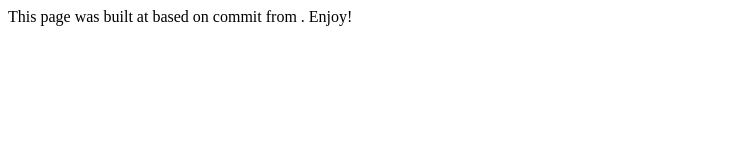
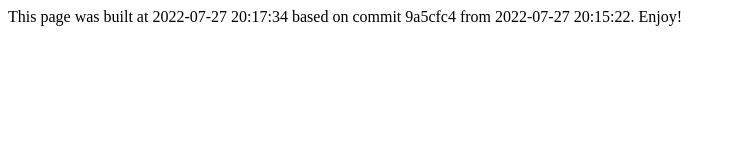
Before and after one commit to n-st/running-order-TEMPLATE, a plain HTML site: page index.html in a window 1280 px wide. Shown: the whole page, without its empty margins (0-736 px from the left). Drawn offline with Linux system fonts and the light colour scheme.

Commit message:
Generated from commit 9a5cfc4 (repo n-st/running-order-TEMPLATE)

```diff
--- a/index.html
+++ b/index.html
@@ -1 +1 @@
-<html><head><title>Test</title></head><body>This page was built at  based on commit  from . Enjoy!</body>
+<html><head><title>Test</title></head><body>This page was built at 2022-07-27 20:17:34 based on commit 9a5cfc4 from 2022-07-27 20:15:22. Enjoy!</body>
```
